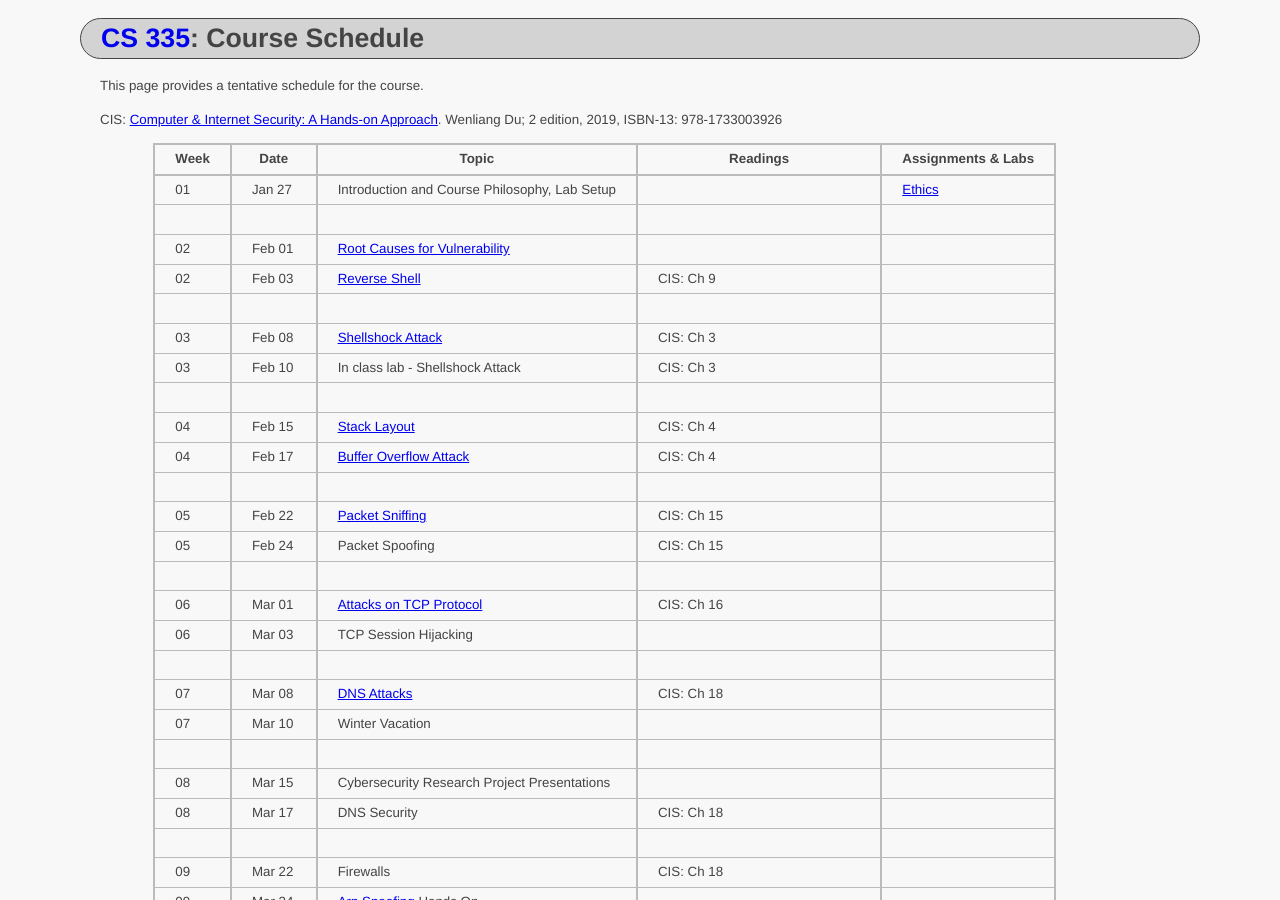
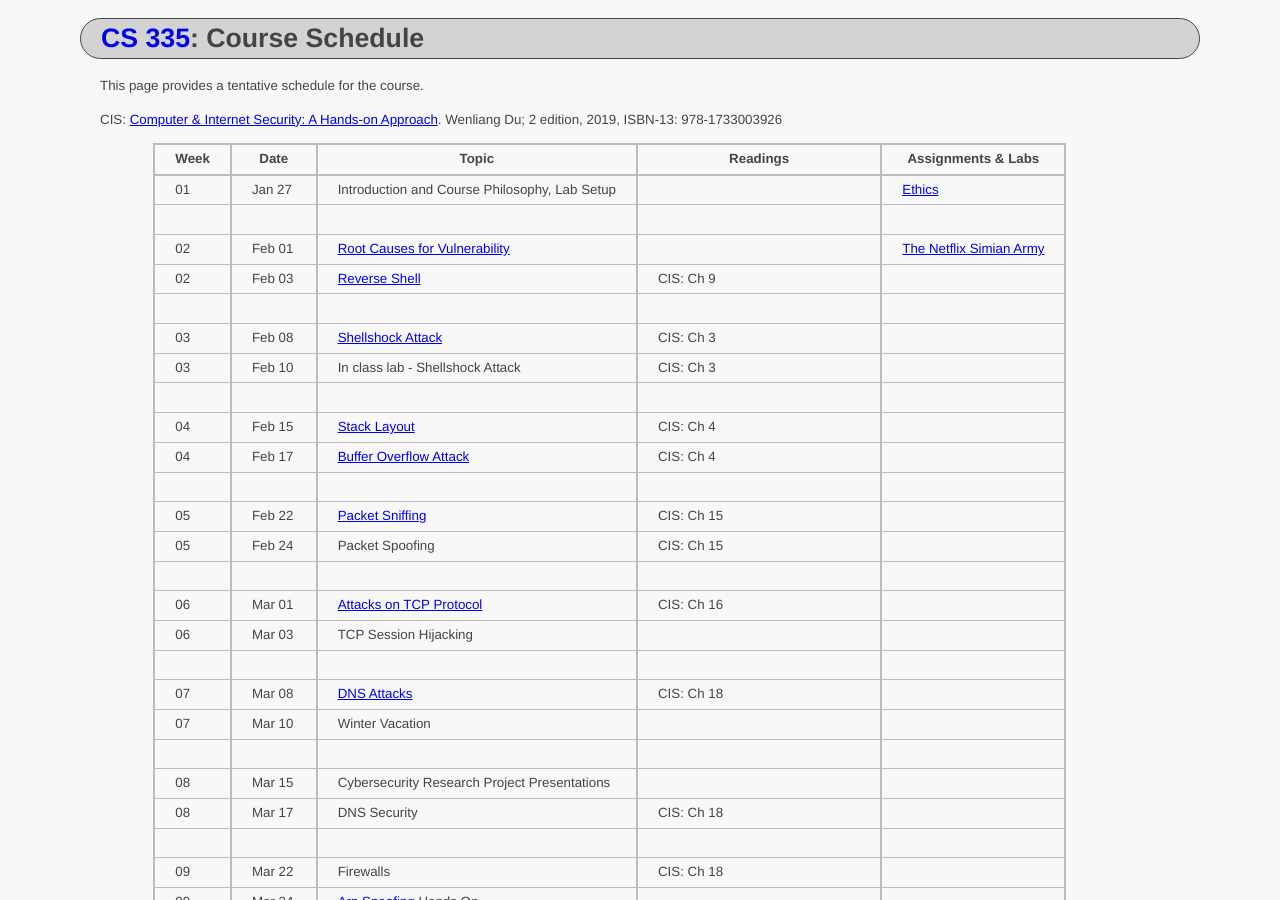
Before and after one commit to ycpcs/cs335-spring2022, a Jekyll site: the page built from schedule/index.md, in a window 1280 px wide and 900 px high. Built offline with Jekyll 4.4.1, drawn with Linux system fonts in a browser that asks for light colours.

Commit message:
add kiosk monkey concept

```diff
--- a/schedule/index.md
+++ b/schedule/index.md
@@ -11,7 +11,7 @@ CIS: <a href="https://www.amazon.com/Computer-Internet-Security-Hands-Approach/d
 > -------- | -------- | ------------ | ---------- | -------------------------------------
 > 01 | Jan 27 | Introduction and Course Philosophy, Lab Setup | | [Ethics](../assignments/ethics.html)
 > | | | |
-> 02 | Feb 01 | [Root Causes for Vulnerability](../slides/01_Reason_Vulnerability.pdf) | |
+> 02 | Feb 01 | [Root Causes for Vulnerability](../slides/01_Reason_Vulnerability.pdf) | | [The Netflix Simian Army](https://netflixtechblog.com/the-netflix-simian-army-16e57fbab116)
 > 02 | Feb 03 | [Reverse Shell](../slides/09_Reverse_Shell.pdf)| CIS: Ch 9 | |
 > | | | |
 > 03 | Feb 08 | [Shellshock Attack](../slides/03_Shellshock.pdf) | CIS: Ch 3 | <!--[Shellshock Attack Lab](../labs/shellshock.html)-->
```
